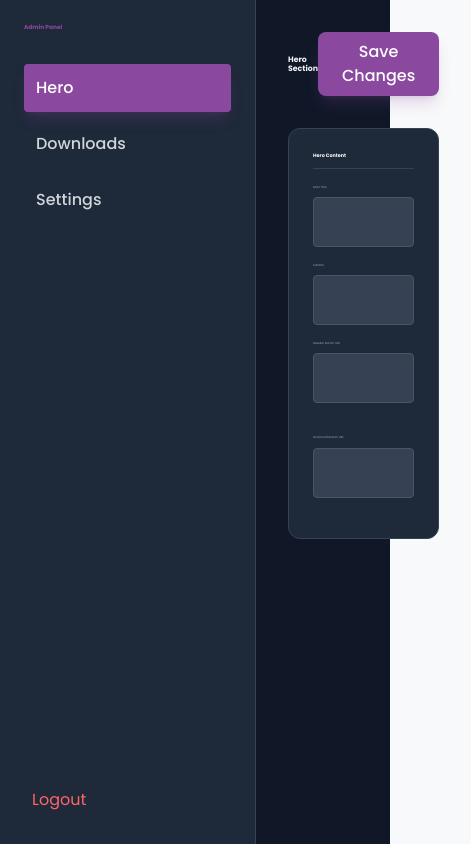
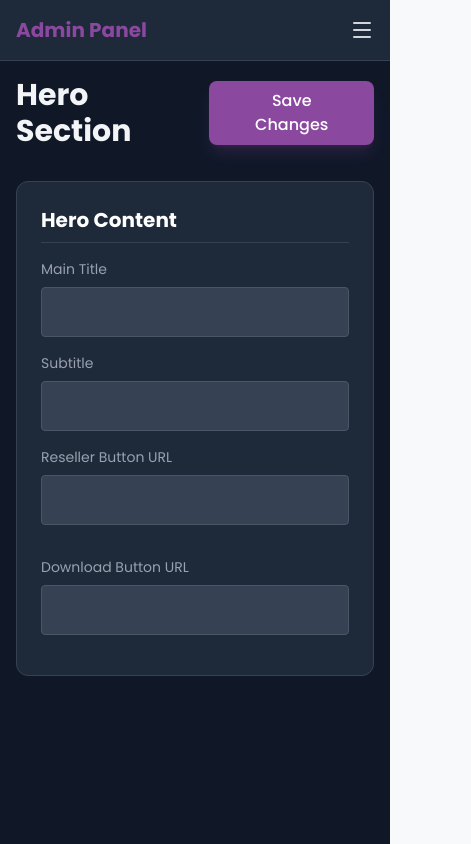
Before and after one commit to UmairZakria/hexa4k-project, a React (Vite) app: page /admin/dashboard in a window 390 px wide. Shown: the whole page, 471 px wide, since content can reach past the window. Built offline with nearby package versions, Linux system fonts and the light colour scheme; no server answers; sample sign-in values are in the browser's storage.

Commit message:
push code

```diff
--- a/src/index.css
+++ b/src/index.css
@@ -33,10 +33,18 @@
 
 /* Custom Utilities */
 
-
 /* Custom Utilities */
 .gradient-text {
-  background: linear-gradient(90deg, #f7941d, #f15a24, #ef416d, #8a499f, #28a7de, #009345, #fbb03b);
+  background: linear-gradient(
+    90deg,
+    #f7941d,
+    #f15a24,
+    #ef416d,
+    #8a499f,
+    #28a7de,
+    #009345,
+    #fbb03b
+  );
   -webkit-background-clip: text;
   -webkit-text-fill-color: transparent;
   background-clip: text;
@@ -50,3 +58,16 @@ html {
 body {
   font-family: var(--font-poppins);
 }
+
+@media (max-width: 1024px) {
+  .admin-panel {
+    --text-xs: 12px;
+    --text-sm: 14px;
+    --text-base: 16px;
+    --text-lg: 18px;
+    --text-xl: 20px;
+    --text-2xl: 24px;
+    --text-3xl: 30px;
+    --text-4xl: 36px;
+  }
+}
--- a/src/pages/admin/Dashboard.jsx
+++ b/src/pages/admin/Dashboard.jsx
@@ -1,6 +1,7 @@
 import React, { useState, useEffect } from "react";
 import { useNavigate } from "react-router-dom";
 import axios from "axios";
+import { Menu, X } from "lucide-react";
 
 const Input = ({ label, value, onChange, type = "text" }) => (
   <div className="mb-4">
@@ -26,6 +27,7 @@ const Section = ({ title, children }) => (
 const Dashboard = () => {
   const navigate = useNavigate();
   const [activeTab, setActiveTab] = useState("hero");
+  const [sidebarOpen, setSidebarOpen] = useState(false);
   const [content, setContent] = useState({
     hero: { title: "", subtitle: "", resellerLink: "", downloadLink: "" },
     downloads: { windows: "", mac: "", android: "", ios: "" },
@@ -112,17 +114,51 @@ const Dashboard = () => {
     );
 
   return (
-    <div className="min-h-screen bg-gray-900 text-gray-100 font-poppins flex">
+    <div className="admin-panel min-h-screen bg-gray-900 text-gray-100 font-poppins flex flex-col md:flex-row">
+      {/* Mobile Header */}
+      <div className="md:hidden bg-gray-800 p-4 flex justify-between items-center border-b border-gray-700 sticky top-0 z-40">
+        <h1 className="text-xl font-bold text-primary-DEFAULT">Admin Panel</h1>
+        <button
+          onClick={() => setSidebarOpen(true)}
+          className="text-gray-300 hover:text-white"
+        >
+          <Menu size={24} />
+        </button>
+      </div>
+
+      {/* Overlay */}
+      {sidebarOpen && (
+        <div
+          className="fixed inset-0 bg-black/50 z-40 md:hidden backdrop-blur-sm"
+          onClick={() => setSidebarOpen(false)}
+        />
+      )}
+
       {/* Sidebar */}
-      <aside className="w-64 bg-gray-800 border-r border-gray-700 p-6 flex flex-col fixed h-full">
-        <h1 className="text-2xl font-bold text-primary-DEFAULT mb-8">
-          Admin Panel
-        </h1>
+      <aside
+        className={`fixed md:sticky top-0 h-screen w-64 bg-gray-800 border-r border-gray-700 p-6 flex flex-col z-50 transition-transform duration-300 ease-in-out ${
+          sidebarOpen ? "translate-x-0" : "-translate-x-full md:translate-x-0"
+        }`}
+      >
+        <div className="flex justify-between items-center mb-8">
+          <h1 className="text-2xl font-bold text-primary-DEFAULT">
+            Admin Panel
+          </h1>
+          <button
+            onClick={() => setSidebarOpen(false)}
+            className="md:hidden text-gray-400 hover:text-white"
+          >
+            <X size={24} />
+          </button>
+        </div>
         <nav className="flex-1 space-y-2">
           {["hero", "downloads", "settings"].map((tab) => (
             <button
               key={tab}
-              onClick={() => setActiveTab(tab)}
+              onClick={() => {
+                setActiveTab(tab);
+                setSidebarOpen(false);
+              }}
               className={`w-full text-left p-3 rounded capitalize transition font-medium ${
                 activeTab === tab
                   ? "bg-primary-DEFAULT text-white shadow-lg shadow-primary/20"
@@ -142,7 +178,7 @@ const Dashboard = () => {
       </aside>
 
       {/* Main Content */}
-      <main className="flex-1 p-8 ml-64 max-w-4xl">
+      <main className="flex-1 p-4 md:p-8 w-full md:w-auto overflow-y-auto">
         <div className="flex justify-between items-center mb-8">
           <h2 className="text-3xl font-bold capitalize">{activeTab} Section</h2>
           {activeTab !== "settings" && (
```
